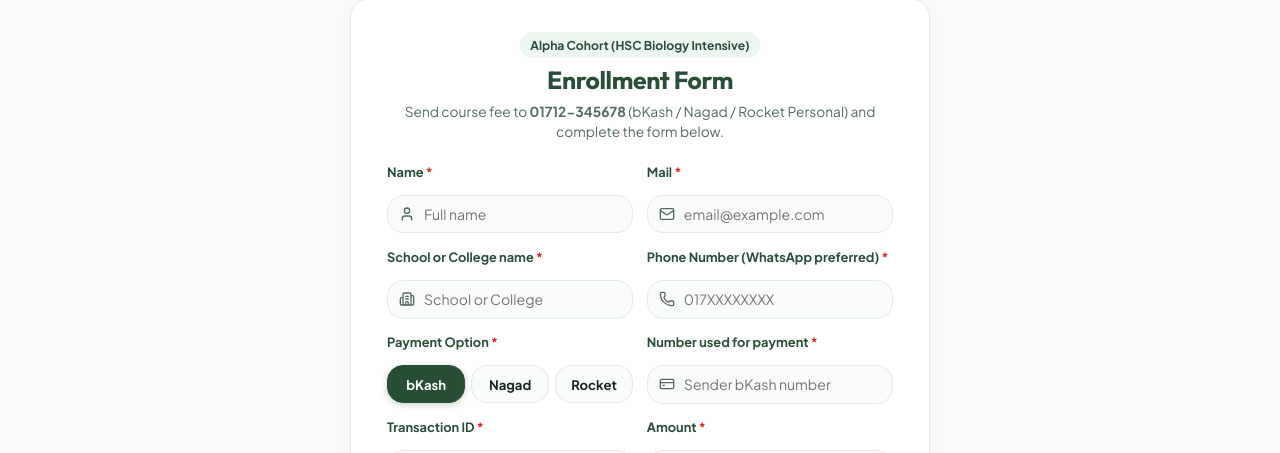
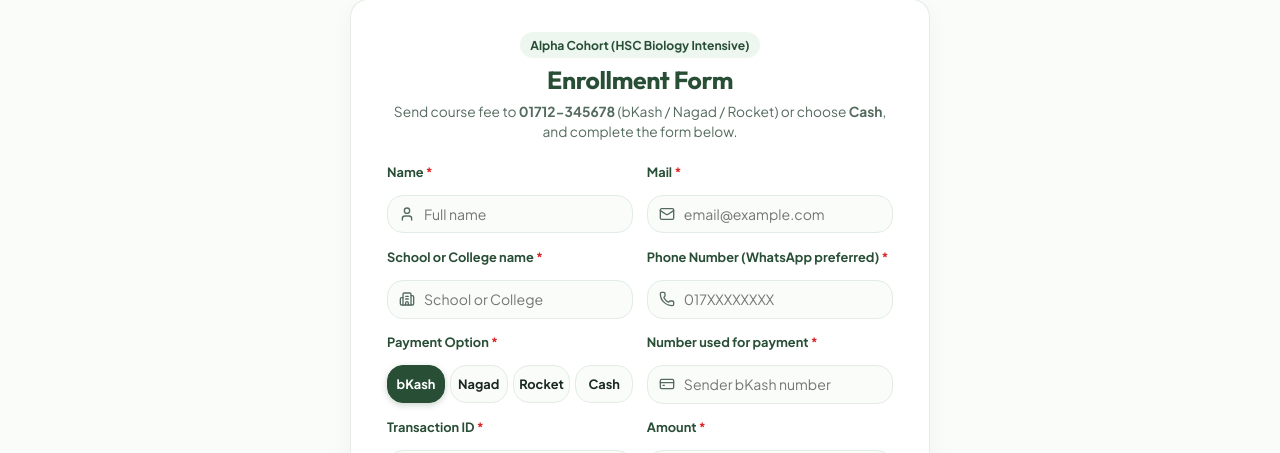
Before and after one commit to fiftee15n/Bio-Edge, a React (Vite) app in the folder bioedge-frontend/: page /enroll in a window 1280 px wide. Shown: the part 178-631 px from the top of the page. Built offline with nearby package versions, Linux system fonts and the light colour scheme; no server answers.

Commit message:
feat(enrollment): add Cash payment option to selector and handle cash validation

```diff
--- a/bioedge-frontend/src/pages/public/EnrollPage.tsx
+++ b/bioedge-frontend/src/pages/public/EnrollPage.tsx
@@ -44,7 +44,7 @@ export const EnrollPage: React.FC = () => {
   const [transactionId, setTransactionId] = useState<string>('');
   const [amount, setAmount] = useState<string>(defaultAmount);
 
-  const [paymentMethod, setPaymentMethod] = useState<'bKash' | 'Nagad' | 'Rocket'>('bKash');
+  const [paymentMethod, setPaymentMethod] = useState<'bKash' | 'Nagad' | 'Rocket' | 'Cash'>('bKash');
   const [isSubmitting, setIsSubmitting] = useState<boolean>(false);
   const [isSuccess, setIsSuccess] = useState<boolean>(false);
   const [submittedData, setSubmittedData] = useState<any>(null);
@@ -71,11 +71,11 @@ export const EnrollPage: React.FC = () => {
       setErrorMessage('Please enter your WhatsApp phone number.');
       return;
     }
-    if (!paymentNumber.trim()) {
+    if (paymentMethod !== 'Cash' && !paymentNumber.trim()) {
       setErrorMessage('Please enter the number used for payment.');
       return;
     }
-    if (!transactionId.trim()) {
+    if (paymentMethod !== 'Cash' && !transactionId.trim()) {
       setErrorMessage('Please enter the Transaction ID (TrxID).');
       return;
     }
@@ -96,14 +96,17 @@ export const EnrollPage: React.FC = () => {
         batch: courseKey === 'ssc-2027' ? 'SSC 2027' : 'Alpha Cohort'
       });
 
+      const finalPaymentNumber = paymentNumber.trim() || (paymentMethod === 'Cash' ? (whatsappNumber.trim() || 'Cash in Person') : '');
+      const finalTransactionId = transactionId.trim().toUpperCase() || (paymentMethod === 'Cash' ? 'CASH' : '');
+
       // 2. Record enrollment in localStorage for persistence
       const record = {
         name: name.trim(),
         email: email.trim(),
         schoolCollege: schoolCollege.trim(),
         whatsappNumber: whatsappNumber.trim(),
-        paymentNumber: paymentNumber.trim(),
-        transactionId: transactionId.trim().toUpperCase(),
+        paymentNumber: finalPaymentNumber,
+        transactionId: finalTransactionId,
         amount: amount.trim(),
         paymentMethod,
         courseTitle,
@@ -121,7 +124,7 @@ export const EnrollPage: React.FC = () => {
           courseId: courseKey,
           plan,
           paymentMethod,
-          transactionId: transactionId.trim().toUpperCase()
+          transactionId: finalTransactionId
         });
       } catch (err) {
         // Safe fallback
@@ -168,7 +171,7 @@ export const EnrollPage: React.FC = () => {
                 </div>
                 <h1 className="compact-title">Enrollment Form</h1>
                 <p className="compact-subtitle">
-                  Send course fee to <strong>01712-345678</strong> (bKash / Nagad / Rocket Personal) and complete the form below.
+                  Send course fee to <strong>01712-345678</strong> (bKash / Nagad / Rocket) or choose <strong>Cash</strong>, and complete the form below.
                 </p>
               </div>
 
@@ -266,7 +269,7 @@ export const EnrollPage: React.FC = () => {
                       Payment Option <span className="req">*</span>
                     </label>
                     <div className="payment-options-wrap">
-                      {(['bKash', 'Nagad', 'Rocket'] as const).map((method) => (
+                      {(['bKash', 'Nagad', 'Rocket', 'Cash'] as const).map((method) => (
                         <button
                           key={method}
                           type="button"
@@ -282,18 +285,19 @@ export const EnrollPage: React.FC = () => {
                   {/* 6. Number used for payment */}
                   <div className="form-item">
                     <label htmlFor="payment-sender" className="form-label">
-                      Number used for payment <span className="req">*</span>
+                      {paymentMethod === 'Cash' ? 'Contact / Reference No.' : 'Number used for payment'}{' '}
+                      {paymentMethod === 'Cash' ? <span className="opt-tag">(Optional)</span> : <span className="req">*</span>}
                     </label>
                     <div className="input-wrap">
                       <CreditCard size={16} className="input-icon" />
                       <input
                         id="payment-sender"
-                        type="tel"
+                        type={paymentMethod === 'Cash' ? 'text' : 'tel'}
                         className="form-control"
-                        placeholder={`Sender ${paymentMethod} number`}
+                        placeholder={paymentMethod === 'Cash' ? 'e.g. Phone or Cash in Person' : `Sender ${paymentMethod} number`}
                         value={paymentNumber}
                         onChange={(e) => setPaymentNumber(e.target.value)}
-                        required
+                        required={paymentMethod !== 'Cash'}
                       />
                     </div>
                   </div>
@@ -301,7 +305,8 @@ export const EnrollPage: React.FC = () => {
                   {/* 7. Transaction ID */}
                   <div className="form-item">
                     <label htmlFor="transaction-id" className="form-label">
-                      Transaction ID <span className="req">*</span>
+                      Transaction ID{' '}
+                      {paymentMethod === 'Cash' ? <span className="opt-tag">(Receipt or CASH)</span> : <span className="req">*</span>}
                     </label>
                     <div className="input-wrap">
                       <Hash size={16} className="input-icon" />
@@ -309,10 +314,10 @@ export const EnrollPage: React.FC = () => {
                         id="transaction-id"
                         type="text"
                         className="form-control text-uppercase"
-                        placeholder="TrxID (e.g. BL92X88K)"
+                        placeholder={paymentMethod === 'Cash' ? 'Receipt No. or CASH' : 'TrxID (e.g. BL92X88K)'}
                         value={transactionId}
                         onChange={(e) => setTransactionId(e.target.value)}
-                        required
+                        required={paymentMethod !== 'Cash'}
                       />
                     </div>
                   </div>
@@ -493,8 +498,8 @@ export const EnrollPage: React.FC = () => {
         /* Payment Options Selector in Form */
         .payment-options-wrap {
           display: grid;
-          grid-template-columns: repeat(3, 1fr);
-          gap: 0.35rem;
+          grid-template-columns: repeat(4, 1fr);
+          gap: 0.3rem;
           height: 38px;
         }
 
@@ -503,14 +508,15 @@ export const EnrollPage: React.FC = () => {
           align-items: center;
           justify-content: center;
           border-radius: var(--radius-md);
-          font-size: 0.82rem;
+          font-size: 0.8rem;
           font-weight: 700;
           border: 1.5px solid var(--border-color);
           background: #FAFCFA;
           color: var(--text-dark);
           cursor: pointer;
           transition: all 0.2s ease;
-          padding: 0 0.25rem;
+          padding: 0 0.15rem;
+          white-space: nowrap;
         }
 
         .pay-opt-pill:hover {
@@ -523,6 +529,12 @@ export const EnrollPage: React.FC = () => {
           color: #FFFFFF;
           border-color: var(--dark-green);
           box-shadow: 0 2px 6px rgba(49, 91, 61, 0.25);
+        }
+
+        .opt-tag {
+          font-size: 0.72rem;
+          font-weight: normal;
+          color: var(--text-muted);
         }
 
         /* Error Alert */
```
